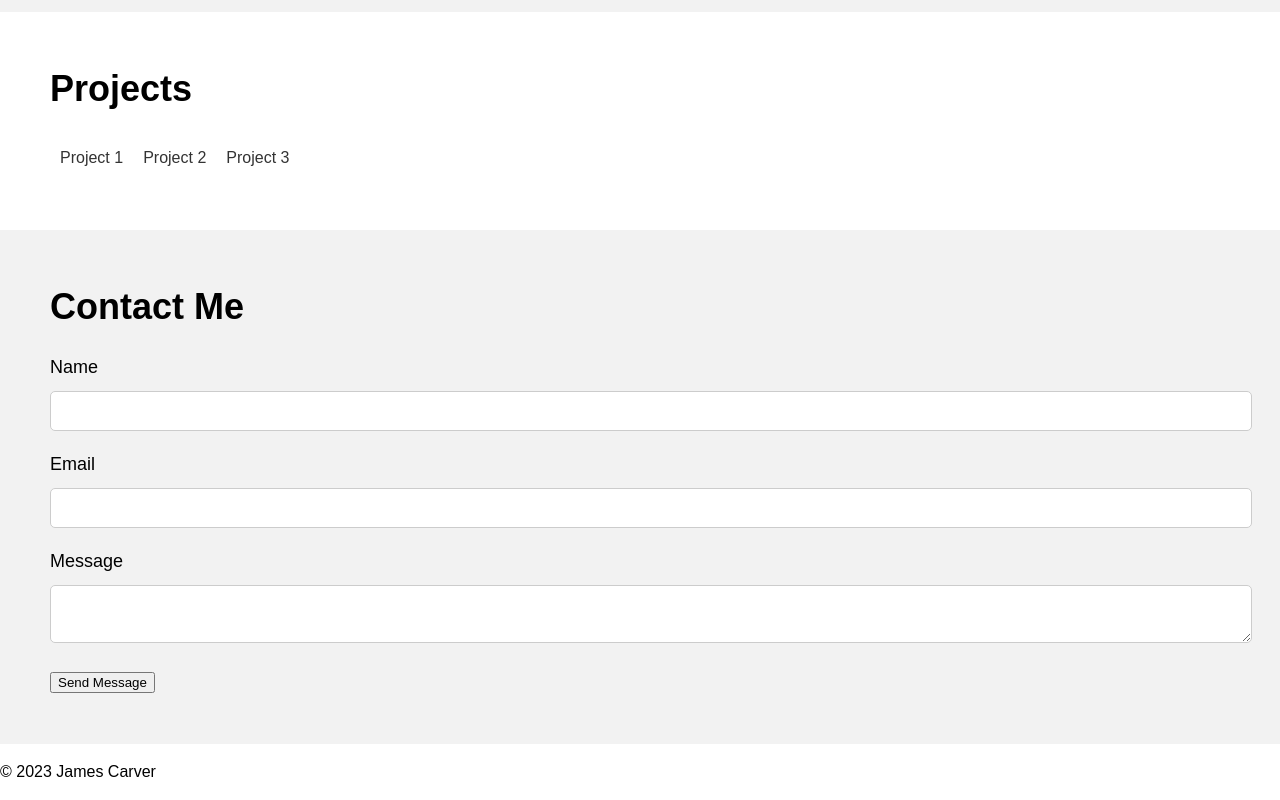
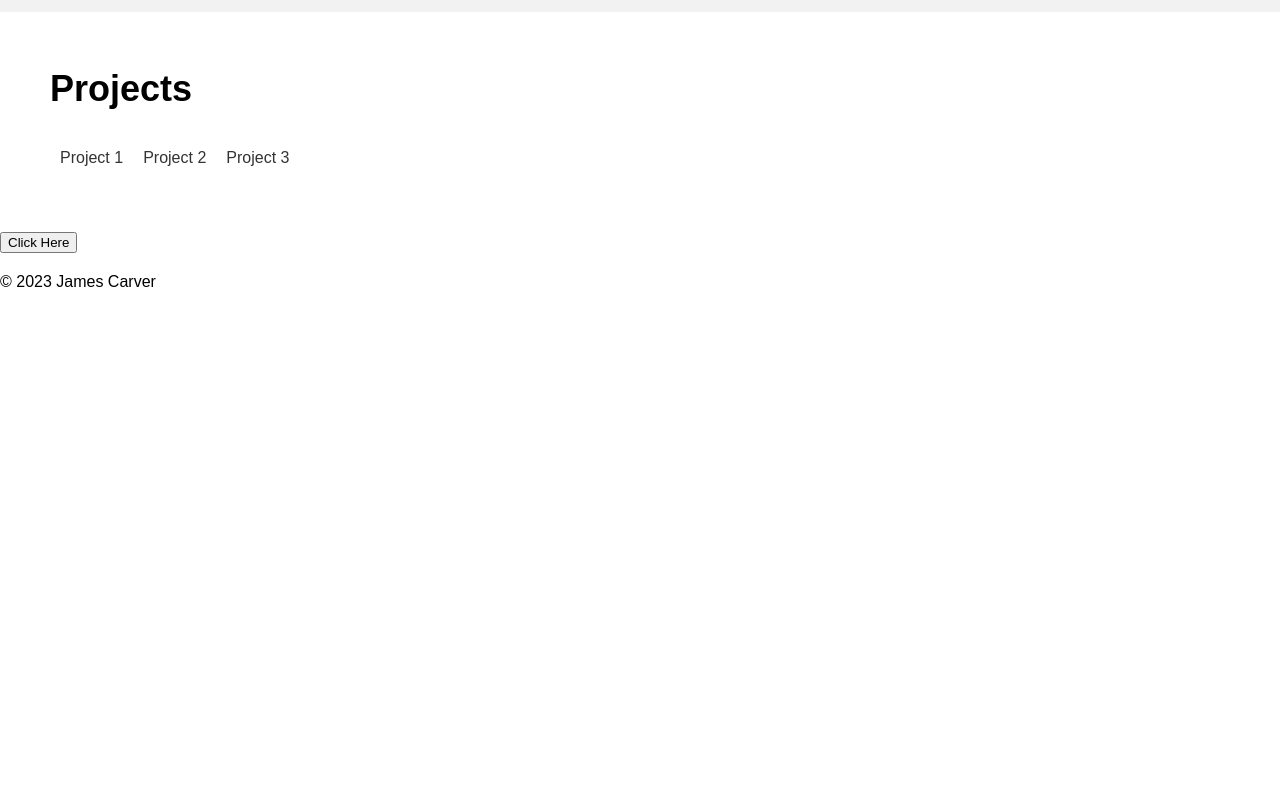
Before and after one commit to Scorpion-510/Scorpion-510.github.io, a plain HTML site: page index.html in a window 1280 px wide. Shown: the part 1131-1931 px from the top of the page. After the commit the page ends 1441 px from the top, so only its background shows below. Drawn offline with Linux system fonts and the light colour scheme.

Commit message:
Update index.html

```diff
--- a/index.html
+++ b/index.html
@@ -49,23 +49,7 @@
 				<li><a href="#">Project 3</a></li>
 			</ul>
 		</section>
-		<section id="contact">
-		  <div class="container">
-		    <h2>Contact Me</h2>
-		    <form action="mailto:scorpion_spark510@gmail.com" method="post" enctype="text/plain">
-		      <label for="name">Name</label>
-		      <input type="text" id="name" name="name" required>
-
-		      <label for="email">Email</label>
-		      <input type="email" id="email" name="email" required>
-
-		      <label for="message">Message</label>
-		      <textarea id="message" name="message" required></textarea>
-
-		      <button type="submit">Send Message</button>
-		    </form>
-		  </div>
-		</section>
+		<a href="https://www.example.com"><button>Click Here</button></a>
 		<!--
 		<section id="contact">
 			<h2>Contact me</h2>
```
